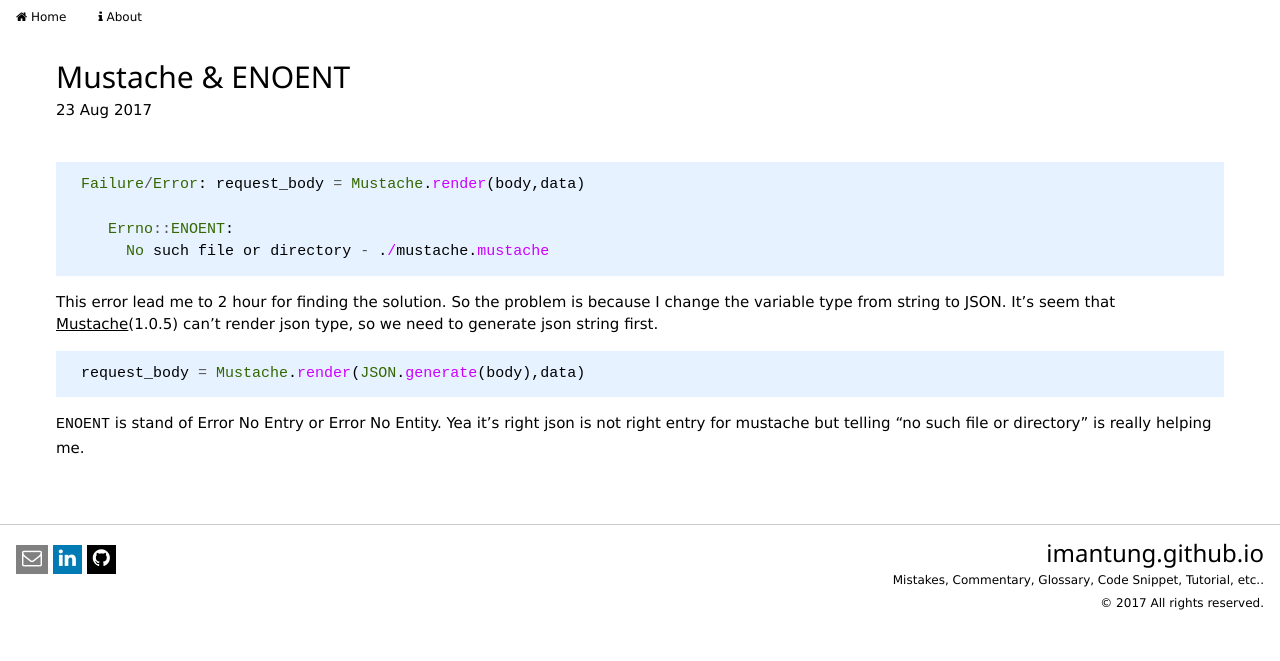
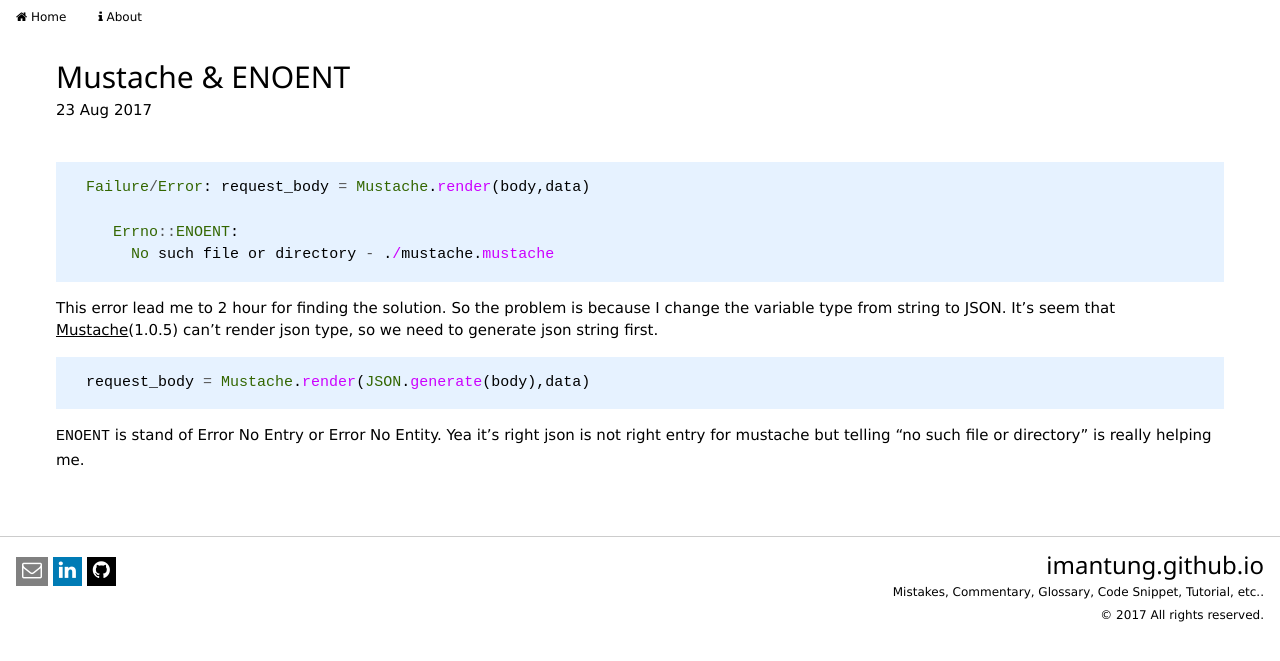
Before and after one commit to imantung/imantung.github.io, a Jekyll site: the page built from _posts/2017-08-24-mustache-and-enoent.md, in a window 1280 px wide. Shown: the top 661 px of the page. Built offline with Jekyll 4.4.1, drawn with Linux system fonts in a browser that asks for light colours.

Commit message:
edit padding for code highlight

```diff
--- a/public/css/imant.css
+++ b/public/css/imant.css
@@ -64,6 +64,6 @@
 /** ****/
 
 pre.highlight{
-  padding: 12px 25px;
+  padding: 15px 30px;
   background-color: #e6f2ff;
 }
```
